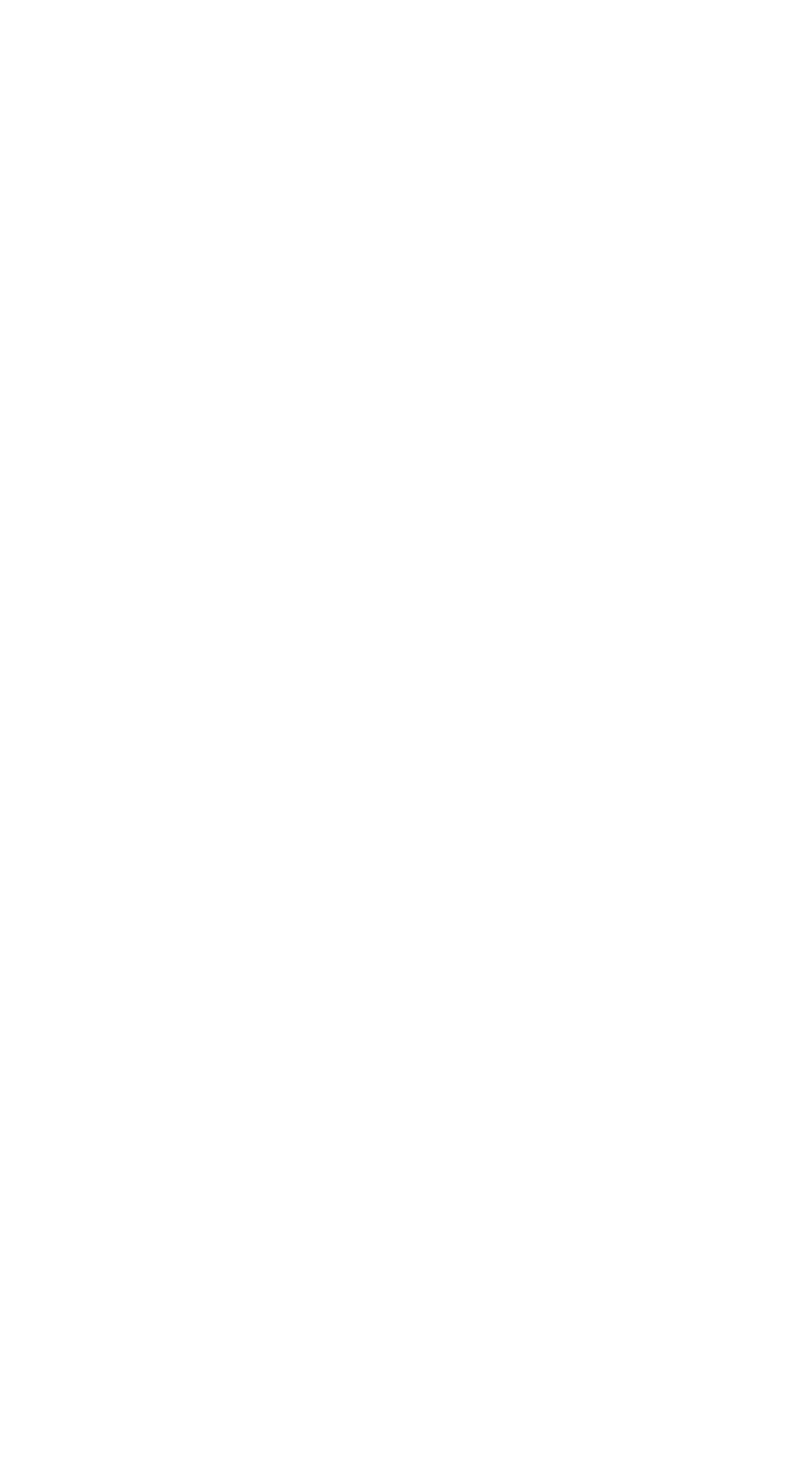
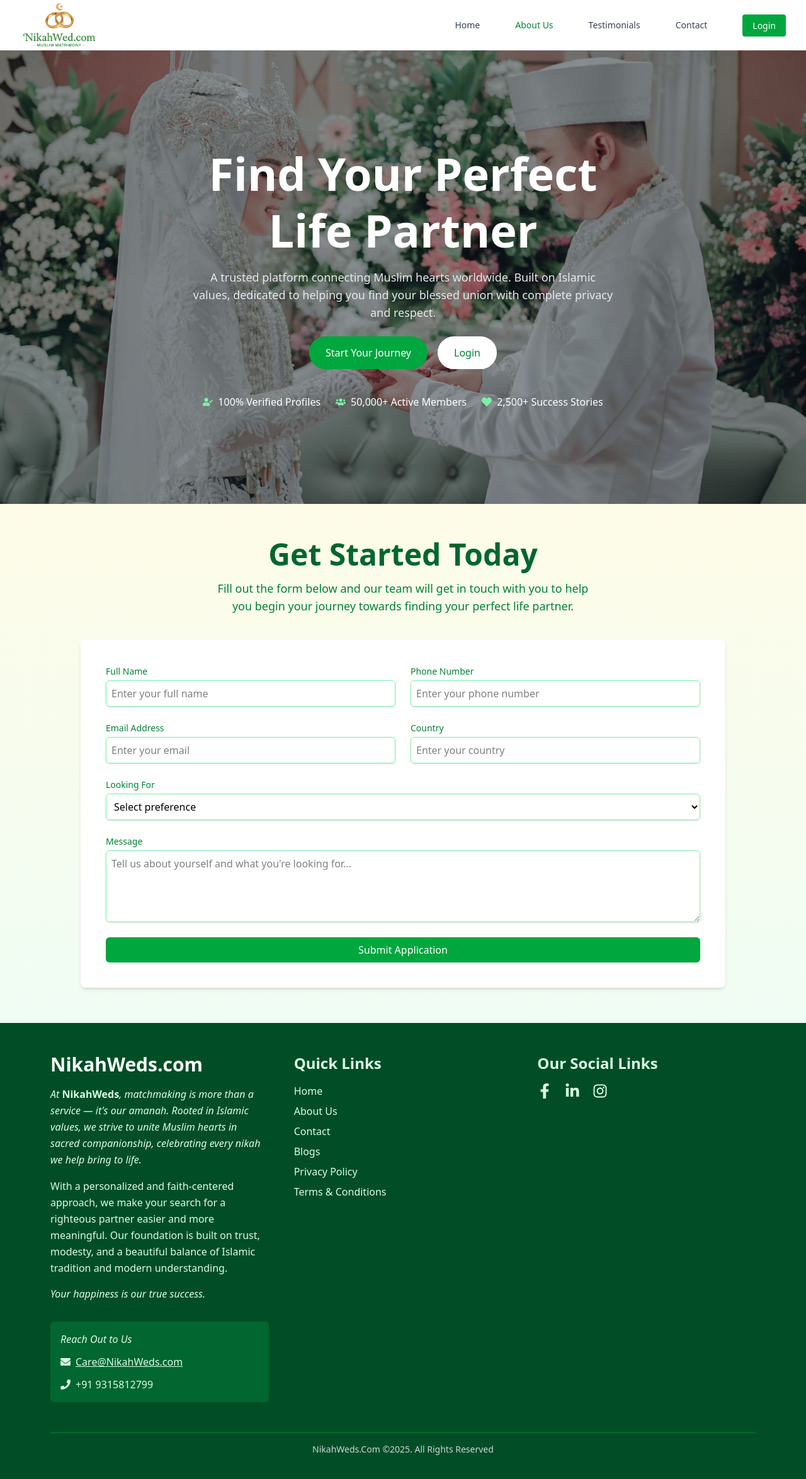
Before and after one commit to ankitelitebandhan-bit/Nikahweds, a React (Vite) app: page /about in a window 1280 px wide. Before the commit this address had no page. Shown: the top 2348 px of the page at 63% size. Before the commit the page ends 800 px from the top, so only its background shows below. Built offline with nearby package versions, Linux system fonts and the light colour scheme.

Commit message:
made some color changes

```diff
--- a/src/App.jsx
+++ b/src/App.jsx
@@ -9,6 +9,12 @@ const App = () => {
       <Routes>
         <Route element={<Applayout />}>
           <Route path="/" element={<HomePage />} />
+          <Route path="/about" element={<HomePage />} />
+          <Route path="/contact" element={<HomePage />} />
+          <Route path="/blogs" element={<HomePage />} />
+          <Route path="/privacy-policy" element={<HomePage />} />
+          <Route path="/terms" element={<HomePage />} />
+          <Route path="/testimonials" element={<HomePage />} />
         </Route>
       </Routes>
     </BrowserRouter>
--- a/src/components/Footer.jsx
+++ b/src/components/Footer.jsx
@@ -9,7 +9,7 @@ import {
 
 export default function Footer() {
   return (
-    <footer className="bg-[#014421] text-white py-12 px-6 md:px-12 lg:px-20">
+    <footer className="bg-[#014e26] text-white py-12 px-6 md:px-12 lg:px-20">
       <div className="grid gap-10 md:grid-cols-2 lg:grid-cols-3">
         {/* Brand + About */}
         <div className="space-y-4">
@@ -37,7 +37,7 @@ export default function Footer() {
           </p>
 
           {/* Contact Section */}
-          <div className="mt-8 bg-green-900 bg-opacity-30 p-4 rounded-md space-y-3">
+          <div className="mt-8 bg-green-800 bg-opacity-30 p-4 rounded-md space-y-3">
             <p className="italic font-medium text-green-100">Reach Out to Us</p>
             <p className="flex items-center space-x-2 text-green-100 text-sm md:text-base">
               <FaEnvelope />
--- a/src/components/Hero.jsx
+++ b/src/components/Hero.jsx
@@ -32,7 +32,7 @@ const Hero = () => {
           />
         ))}
         {/* Dark overlay */}
-        <div className="absolute inset-0 bg-gray-800/45 z-10" />
+        <div className="absolute inset-0 bg-gray-900/40 z-10" />
       </div>
 
       {/* Hero Content */}
```
